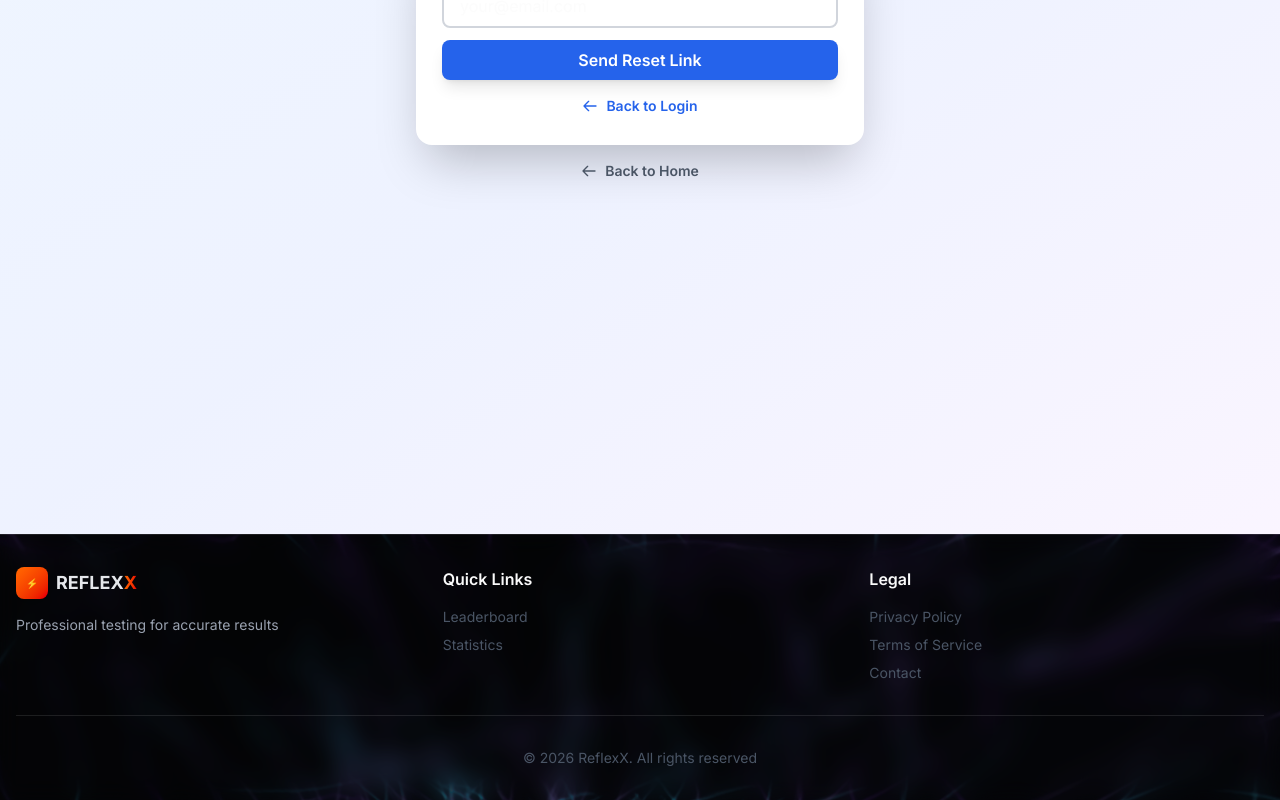
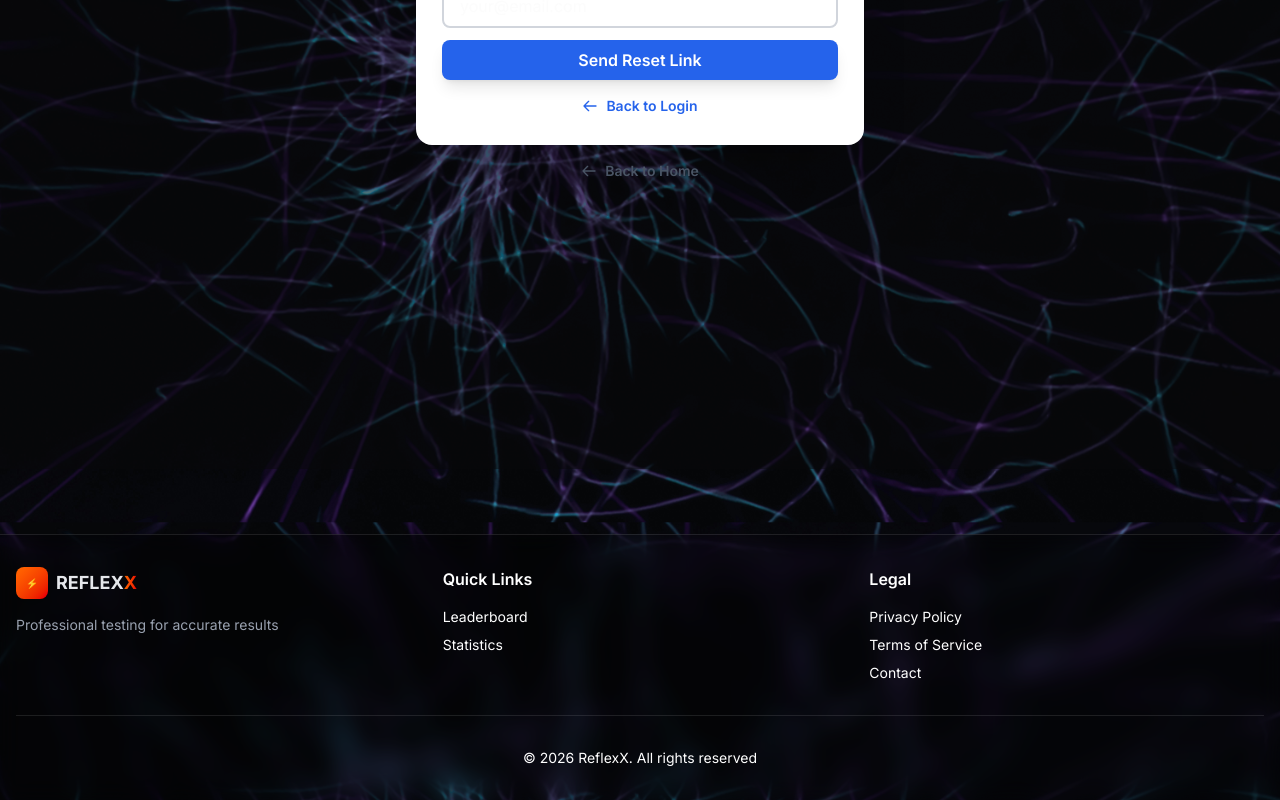
Before and after one commit to Jackyzeng1234/reflexx-deploy, a Next.js app: page /auth/forgot-password in a window 1280 px wide. Shown: the part 331-1131 px from the top of the page. Built offline with nearby package versions, Linux system fonts and the light colour scheme; no server answers.

Commit message:
UI 调整

```diff
--- a/src/app/auth/confirm-email/page.tsx
+++ b/src/app/auth/confirm-email/page.tsx
@@ -92,7 +92,7 @@ function ConfirmEmailContent() {
   };
 
   return (
-    <div className="flex min-h-screen justify-center bg-gradient-to-br from-blue-50 via-indigo-50 to-purple-50 px-4 pt-20 dark:from-slate-900 dark:via-indigo-950 dark:to-purple-950">
+    <div className="flex min-h-screen justify-center px-4 pt-20">
       <div className="w-full max-w-md">
         <div className="mb-6 text-center">
           <div className="mb-4 text-6xl">✉️</div>
--- a/src/app/auth/forgot-password/page.tsx
+++ b/src/app/auth/forgot-password/page.tsx
@@ -37,7 +37,7 @@ export default function ForgotPasswordPage() {
   };
 
   return (
-    <div className="flex min-h-screen justify-center bg-gradient-to-br from-blue-50 via-indigo-50 to-purple-50 px-4 pt-20 dark:from-slate-900 dark:via-indigo-950 dark:to-purple-950">
+    <div className="flex min-h-screen justify-center px-4 pt-20">
       <div className="w-full max-w-md">
         <div className="mb-6 text-center">
           <h1 className="mb-2 text-4xl font-bold text-gray-900 dark:text-white">
--- a/src/app/auth/page.tsx
+++ b/src/app/auth/page.tsx
@@ -164,13 +164,13 @@ export default function AuthPage() {
   };
 
   return (
-    <div className="flex min-h-screen justify-center bg-gradient-to-br from-blue-50 via-indigo-50 to-purple-50 px-4 pt-20 dark:from-slate-900 dark:via-indigo-950 dark:to-purple-950">
+    <div className="flex min-h-screen justify-center px-4 pt-20">
       <div className="w-full max-w-md">
         <div className="mb-6 text-center">
-          <h1 className="mb-2 text-4xl font-bold text-gray-900 dark:text-white">
+          <h1 className="mb-2 text-4xl font-bold text-white">
             {isLogin ? t.authLoginTitle : t.authRegisterTitle}
           </h1>
-          <p className="text-gray-600 dark:text-gray-400">
+          <p className="text-white">
             {isLogin ? t.authLoginSubtitle : t.authRegisterSubtitle}
           </p>
         </div>
@@ -311,7 +311,7 @@ export default function AuthPage() {
                         ? 'border-red-500'
                         : confirmPassword && password === confirmPassword
                         ? 'border-green-500'
-                        : ''
+                        : 'border-gray-300'
                     }`}
                     placeholder={t.authConfirmPasswordPlaceholder}
                   />
@@ -337,7 +337,7 @@ export default function AuthPage() {
               </button>
             </div>
 
-            <div className="mt-4 text-center text-sm text-gray-600 dark:text-gray-400">
+            <div className="mt-4 text-center text-sm text-white">
               {isLogin ? t.authNoAccount : t.authHasAccount}
               <button
                 type="button"
@@ -346,7 +346,7 @@ export default function AuthPage() {
                   setError('');
                   setConfirmPassword('');
                 }}
-                className="ml-2 font-semibold text-primary-600 hover:text-primary-700 dark:text-primary-400"
+                className="ml-2 font-semibold text-primary-400 hover:text-primary-300"
               >
                 {isLogin ? t.authRegisterNow : t.authLoginNow}
               </button>
@@ -357,7 +357,7 @@ export default function AuthPage() {
         <div className="mt-4 text-center">
           <Link
             href="/"
-            className="inline-flex items-center text-sm font-semibold text-gray-600 hover:text-gray-900 dark:text-gray-400 dark:hover:text-white"
+            className="inline-flex items-center text-sm font-semibold text-white hover:text-gray-200"
           >
             <svg className="mr-2 h-4 w-4" fill="none" stroke="currentColor" viewBox="0 0 24 24">
               <path strokeLinecap="round" strokeLinejoin="round" strokeWidth={2} d="M10 19l-7-7m0 0l7-7m-7 7h18" />
--- a/src/app/auth/reset-password/page.tsx
+++ b/src/app/auth/reset-password/page.tsx
@@ -74,7 +74,7 @@ export default function ResetPasswordPage() {
   };
 
   return (
-    <div className="flex min-h-screen justify-center bg-gradient-to-br from-blue-50 via-indigo-50 to-purple-50 px-4 pt-20 dark:from-slate-900 dark:via-indigo-950 dark:to-purple-950">
+    <div className="flex min-h-screen justify-center px-4 pt-20">
       <div className="w-full max-w-md">
         <div className="mb-6 text-center">
           <h1 className="mb-2 text-4xl font-bold text-gray-900 dark:text-white">
--- a/src/components/Footer.tsx
+++ b/src/components/Footer.tsx
@@ -29,15 +29,15 @@ export default function Footer() {
 
           {/* Quick Links */}
           <div>
-            <h3 className="font-semibold mb-4">Quick Links</h3>
+            <h3 className="font-semibold mb-4 text-white">Quick Links</h3>
             <ul className="space-y-2 text-sm">
               <li>
-                <a href="/leaderboard" className="text-gray-600 hover:text-primary-600 dark:text-gray-400 dark:hover:text-primary-400">
+                <a href="/leaderboard" className="text-white hover:text-primary-400">
                   {t.navLeaderboard}
                 </a>
               </li>
               <li>
-                <a href="/stats" className="text-gray-600 hover:text-primary-600 dark:text-gray-400 dark:hover:text-primary-400">
+                <a href="/stats" className="text-white hover:text-primary-400">
                   {t.navStats}
                 </a>
               </li>
@@ -46,20 +46,20 @@ export default function Footer() {
 
           {/* Legal */}
           <div>
-            <h3 className="font-semibold mb-4">Legal</h3>
+            <h3 className="font-semibold mb-4 text-white">Legal</h3>
             <ul className="space-y-2 text-sm">
               <li>
-                <a href="/privacy" className="text-gray-600 hover:text-primary-600 dark:text-gray-400 dark:hover:text-primary-400">
+                <a href="/privacy" className="text-white hover:text-primary-400">
                   {t.footerPrivacy}
                 </a>
               </li>
               <li>
-                <a href="/terms" className="text-gray-600 hover:text-primary-600 dark:text-gray-400 dark:hover:text-primary-400">
+                <a href="/terms" className="text-white hover:text-primary-400">
                   {t.footerTerms}
                 </a>
               </li>
               <li>
-                <a href="/contact" className="text-gray-600 hover:text-primary-600 dark:text-gray-400 dark:hover:text-primary-400">
+                <a href="/contact" className="text-white hover:text-primary-400">
                   {t.footerContact}
                 </a>
               </li>
@@ -67,7 +67,7 @@ export default function Footer() {
           </div>
         </div>
 
-        <div className="mt-8 border-t pt-8 text-center text-sm text-gray-600 dark:text-gray-400">
+        <div className="mt-8 border-t pt-8 text-center text-sm text-white">
           <p>&copy; {currentYear} ReflexX. {t.footerRights}</p>
         </div>
       </div>
```
